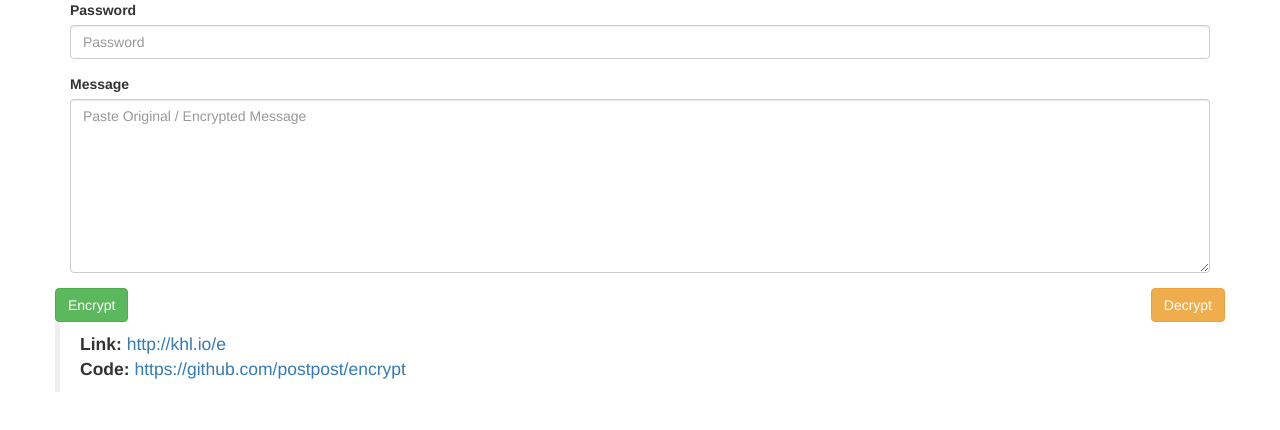
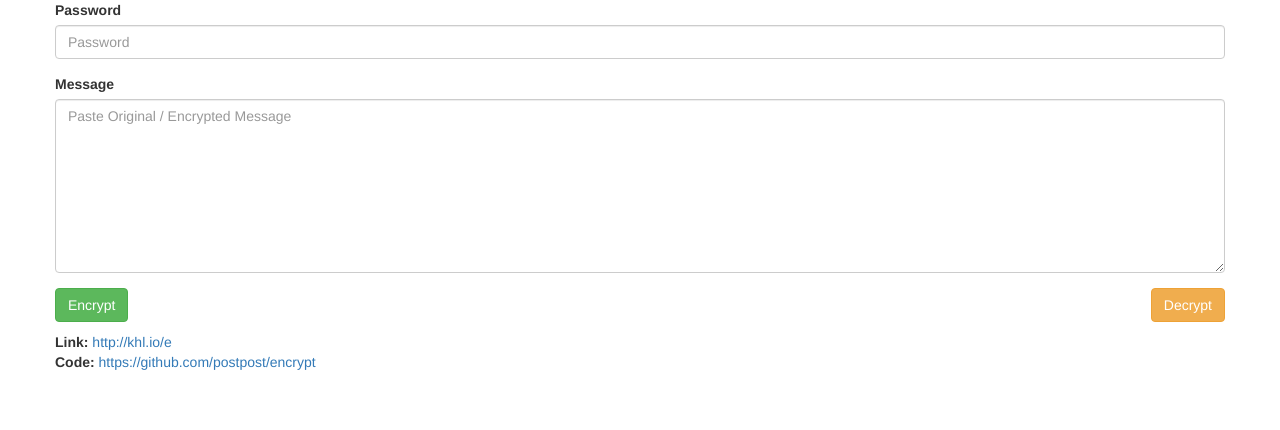
Before and after one commit to khilnani/quickedit.org, a plain HTML site: page index.html in a window 1280 px wide. Drawn offline with nearby package versions, Linux system fonts and the light colour scheme.

Commit message:
Updated to bootstrap 3

```diff
--- a/index.html
+++ b/index.html
@@ -25,6 +25,7 @@
 
   <div class="container">
 
+    <div class="row">
       <form role="form">
         <div class="form-group">
           <label for="password">Password</label>
@@ -37,6 +38,7 @@
         </div>
 
       </form>
+    </div>
 
     <div class="row">
       <button id="encrypt" type="button" class="btn btn-success pull-left">Encrypt</button>
@@ -44,12 +46,12 @@
     </div>
 
     <div class="row">
-      <blockquote>
+      <p>
         <ul class="list-unstyled">
           <li><b>Link:</b> <a href="http://khl.io/e">http://khl.io/e</a></li>
           <li><b>Code:</b> <a href="https://github.com/postpost/encrypt">https://github.com/postpost/encrypt</a></li>
         </ul>
-    </blockquote>
+    </p>
     </div>
 
 </div>
```
Lines whose indentation alone changed are shown as unchanged.
